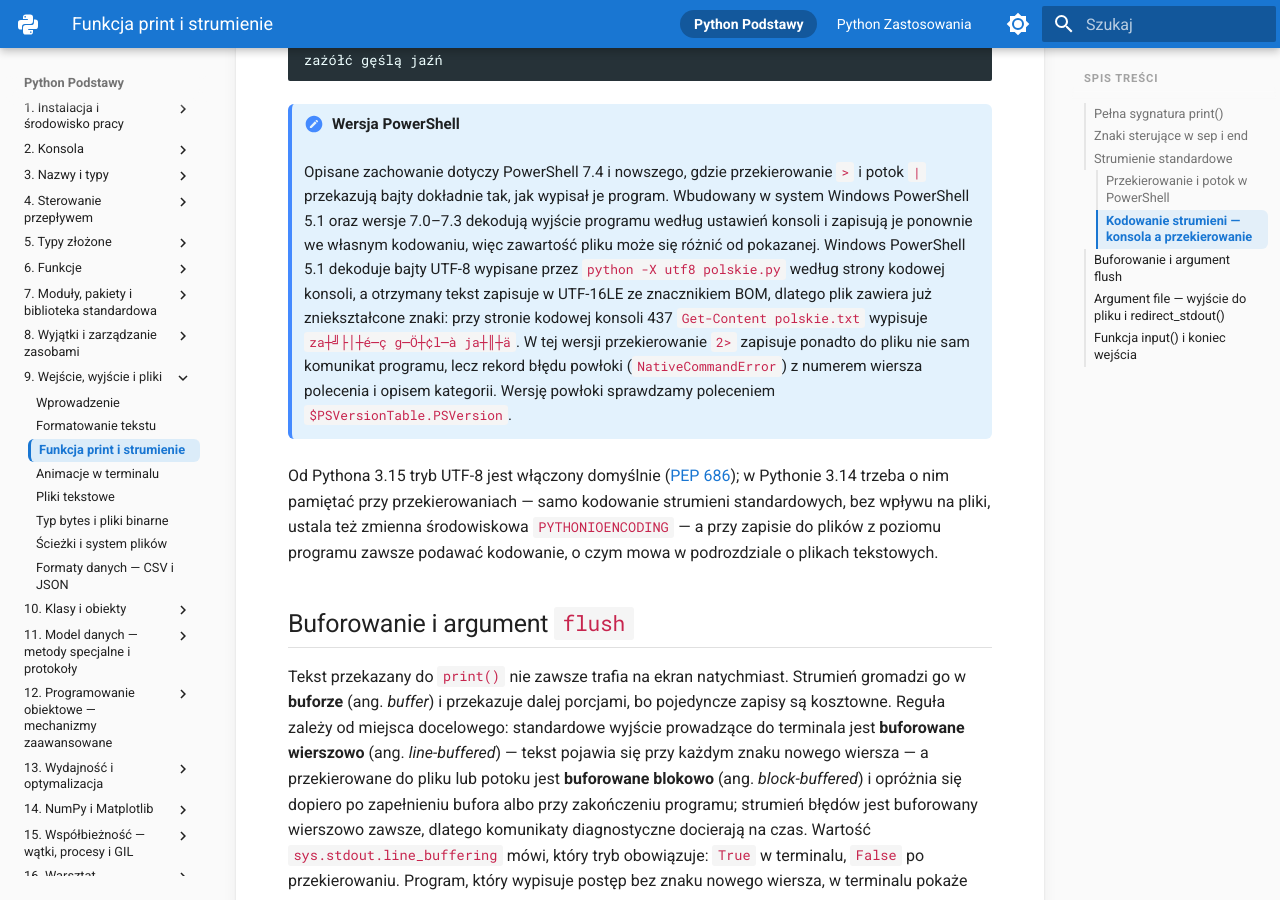
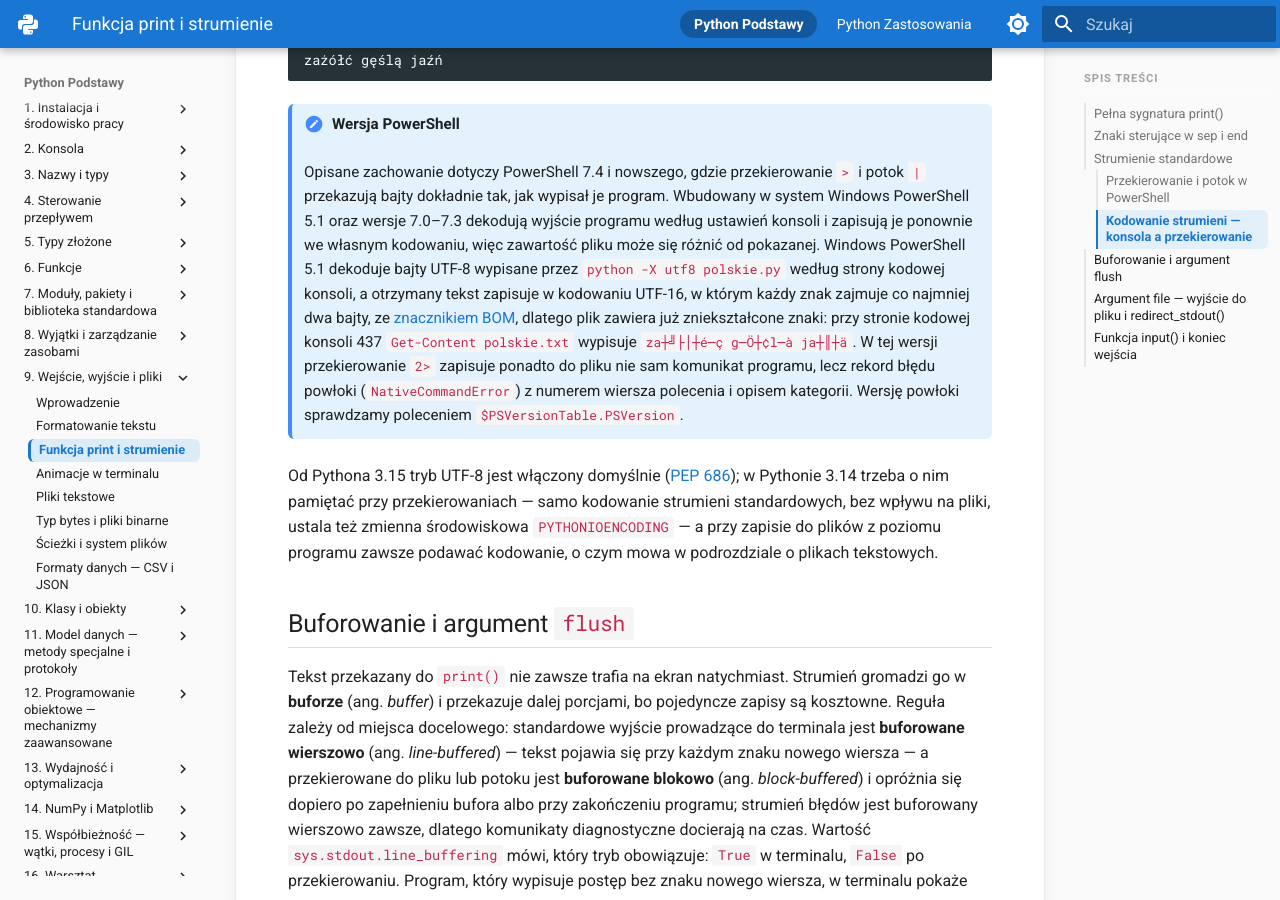
Before and after one commit to witoldprzygoda/python-notatki, an MkDocs documentation site: the page built from docs/09-wejscie-wyjscie/print-i-strumienie.md, in a window 1280 px wide and 900 px high, scrolled down 4375 px. Built offline with MkDocs 1.6.1 and Material for MkDocs 9.7.7, drawn with Linux system fonts in a browser that asks for light colours.

Commit message:
Link the BOM term and drop UTF-16LE in the PowerShell 5.1 note
The note now links to the section that introduces the BOM and says UTF-16,
with a short explanation, instead of the unexplained UTF-16LE.

Co-Authored-By: Claude Opus 5.5 <noreply@anthropic.com>

````diff
--- a/docs/09-wejscie-wyjscie/print-i-strumienie.md
+++ b/docs/09-wejscie-wyjscie/print-i-strumienie.md
@@ -139,7 +139,7 @@ zażółć gęślą jaźń
 ```
 
 !!! note "Wersja PowerShell"
-    Opisane zachowanie dotyczy PowerShell 7.4 i nowszego, gdzie przekierowanie `>` i potok `|` przekazują bajty dokładnie tak, jak wypisał je program. Wbudowany w system Windows PowerShell 5.1 oraz wersje 7.0–7.3 dekodują wyjście programu według ustawień konsoli i zapisują je ponownie we własnym kodowaniu, więc zawartość pliku może się różnić od pokazanej. Windows PowerShell 5.1 dekoduje bajty UTF-8 wypisane przez `python -X utf8 polskie.py` według strony kodowej konsoli, a otrzymany tekst zapisuje w UTF-16LE ze znacznikiem BOM, dlatego plik zawiera już zniekształcone znaki: przy stronie kodowej konsoli 437 `Get-Content polskie.txt` wypisuje `za┼╝├│┼é─ç g─Ö┼¢l─à ja┼║┼ä`. W tej wersji przekierowanie `2>` zapisuje ponadto do pliku nie sam komunikat programu, lecz rekord błędu powłoki (`NativeCommandError`) z numerem wiersza polecenia i opisem kategorii. Wersję powłoki sprawdzamy poleceniem `$PSVersionTable.PSVersion`.
+    Opisane zachowanie dotyczy PowerShell 7.4 i nowszego, gdzie przekierowanie `>` i potok `|` przekazują bajty dokładnie tak, jak wypisał je program. Wbudowany w system Windows PowerShell 5.1 oraz wersje 7.0–7.3 dekodują wyjście programu według ustawień konsoli i zapisują je ponownie we własnym kodowaniu, więc zawartość pliku może się różnić od pokazanej. Windows PowerShell 5.1 dekoduje bajty UTF-8 wypisane przez `python -X utf8 polskie.py` według strony kodowej konsoli, a otrzymany tekst zapisuje w kodowaniu UTF-16, w którym każdy znak zajmuje co najmniej dwa bajty, ze [znacznikiem BOM](pliki-tekstowe.md#znacznik-bom-i-utf-8-sig), dlatego plik zawiera już zniekształcone znaki: przy stronie kodowej konsoli 437 `Get-Content polskie.txt` wypisuje `za┼╝├│┼é─ç g─Ö┼¢l─à ja┼║┼ä`. W tej wersji przekierowanie `2>` zapisuje ponadto do pliku nie sam komunikat programu, lecz rekord błędu powłoki (`NativeCommandError`) z numerem wiersza polecenia i opisem kategorii. Wersję powłoki sprawdzamy poleceniem `$PSVersionTable.PSVersion`.
 
 Od Pythona 3.15 tryb UTF-8 jest włączony domyślnie ([PEP 686](https://peps.python.org/pep-0686/)); w Pythonie 3.14 trzeba o nim pamiętać przy przekierowaniach — samo kodowanie strumieni standardowych, bez wpływu na pliki, ustala też zmienna środowiskowa `PYTHONIOENCODING` — a przy zapisie do plików z poziomu programu zawsze podawać kodowanie, o czym mowa w podrozdziale o plikach tekstowych.
 
````
